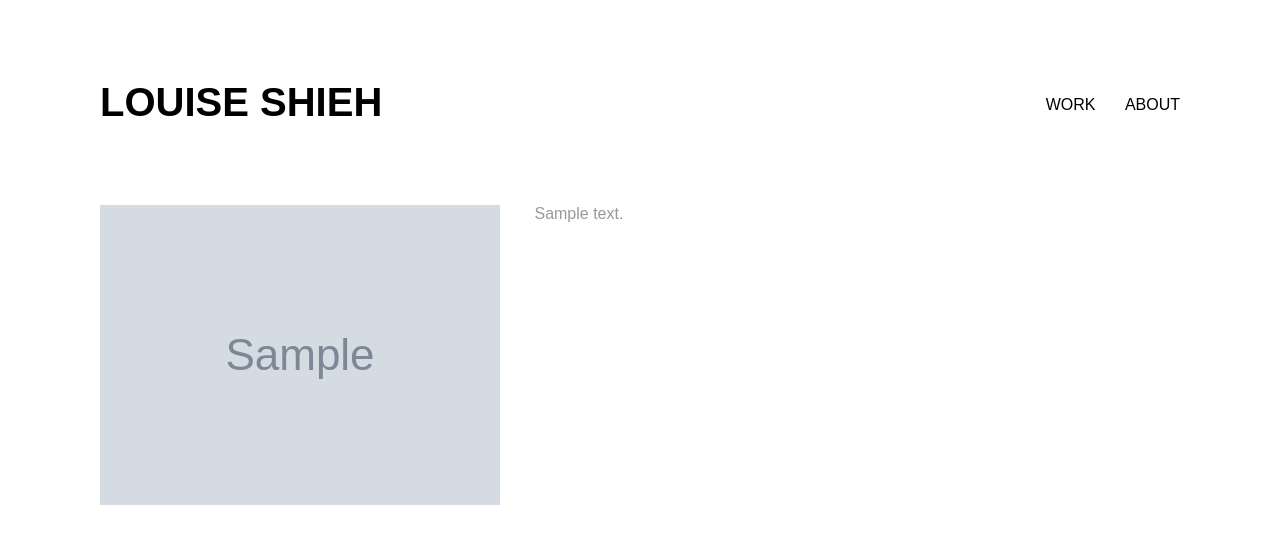
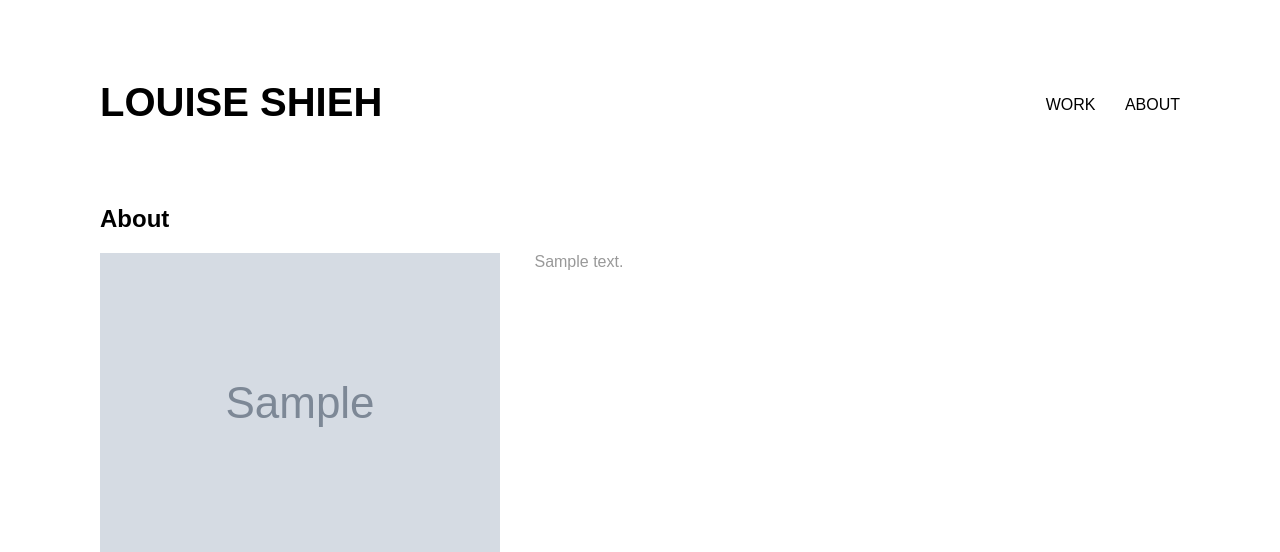
Before and after one commit to xtine/louiseshieh.com, a Django app: page /about/ in a window 1280 px wide. Shown: the top 552 px of the page. Run offline with Django 3.2, Linux system fonts and the light colour scheme; tables that the repository leaves empty hold one stand-in row (values such as "Sample post"); grey boxes marked "Sample" are stand-in pictures; some web fonts are replaced.

Commit message:
set about heading

```diff
--- a/portfolio/templates/about.html
+++ b/portfolio/templates/about.html
@@ -2,6 +2,8 @@
 
 {% block content %}
       <div class="content about">
+        <h2>About</h2>
+
         {% if about.image %}
         <div class="about-image">
           <img src="{{ about.image.url }}" alt="">
--- a/static/css/styles.css
+++ b/static/css/styles.css
@@ -12,6 +12,11 @@ body {
 h1, h2, h3 {
   padding: 0;
   margin: 0;
+}
+
+h2 {
+  color: #000000;
+  padding-bottom: 20px;
 }
 
 a {
@@ -83,11 +88,6 @@ nav li.current {
 }
 
 
-.project-detail h2 {
-  color: #000000;
-  padding-bottom: 20px;
-}
-
 .project-detail img {
   max-width: 100%;
 }
```
